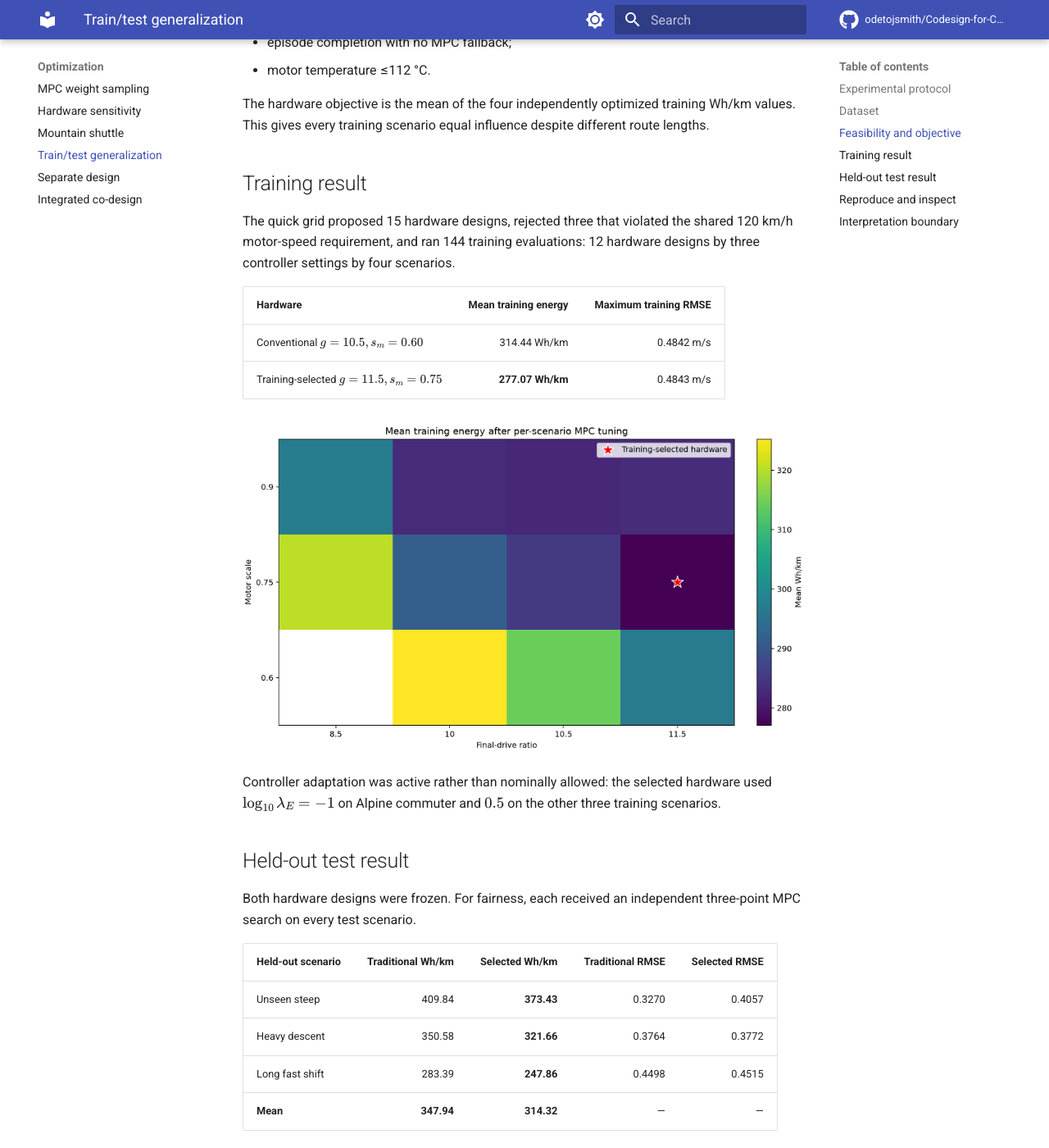
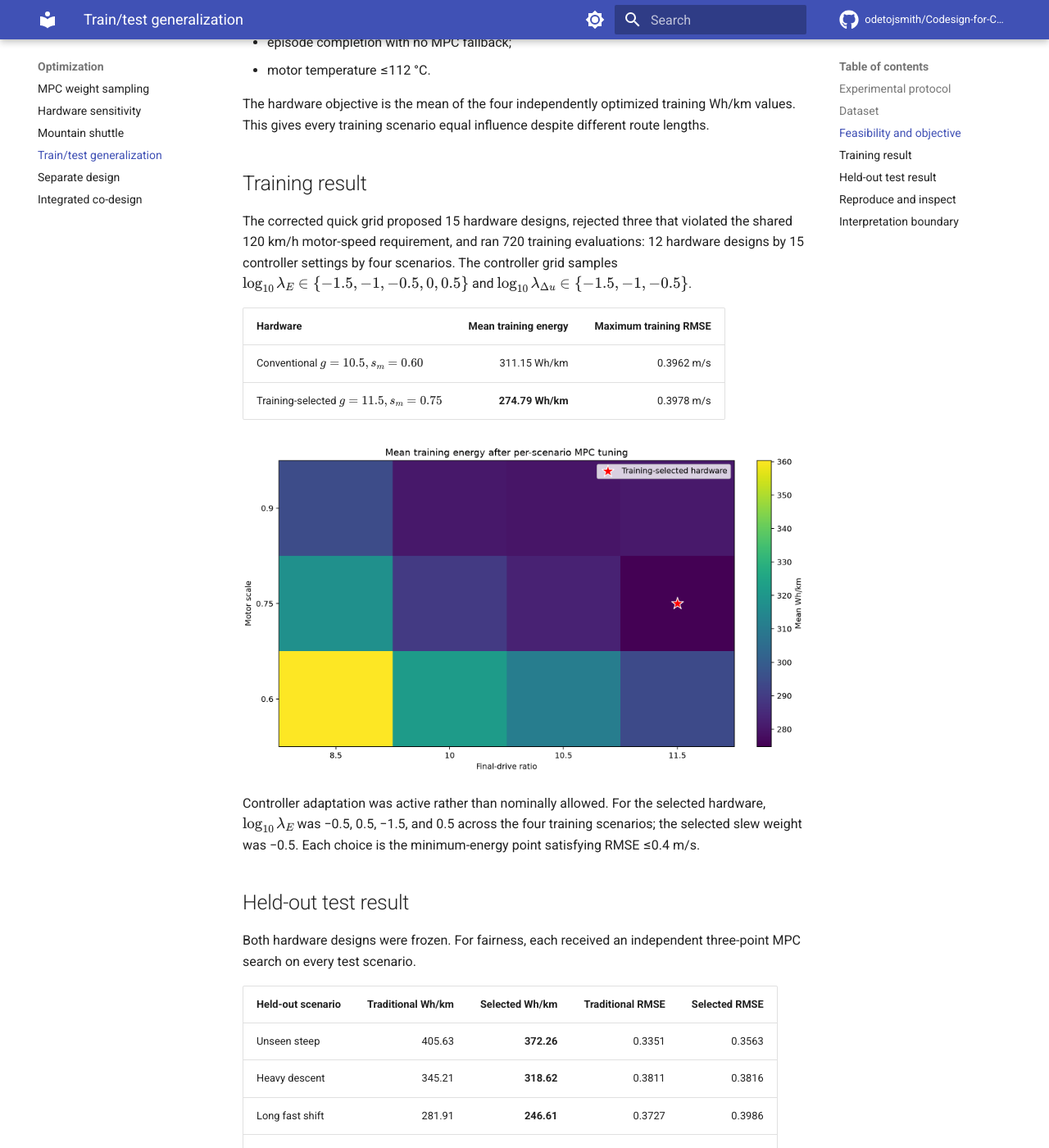
Before and after one commit to odetojsmith/Codesign-for-Cruise-Control, an MkDocs documentation site: the page built from docs/optimization/generality-dataset.md, in a window 1280 px wide and 1400 px high, scrolled down 2112 px. Shown: the whole window at 82% size. Built offline with MkDocs 1.6.1 and Material for MkDocs 9.7.7, drawn with Linux system fonts in a browser that asks for light colours; comment, search, counter and statistics services are not loaded; some of the changed text lies outside the part shown.

Commit message:
Tighten RMSE constraints and densify controller search

```diff
--- a/docs/optimization/generality-dataset.md
+++ b/docs/optimization/generality-dataset.md
@@ -1,7 +1,7 @@
 # Train/test generalization dataset
 
 !!! success "Held-out improvement confirmed"
-    Hardware selected using four training scenarios reduced mean energy by 9.66% on three unseen
+    Hardware selected using four training scenarios reduced mean energy by 9.22% on three unseen
     test scenarios. The hardware was frozen before test evaluation, while MPC weights were
     re-optimized independently for every scenario.
 
@@ -45,7 +45,7 @@ stored in the manifest before optimization, but are not evaluated during hardwar
 
 For every scenario, controller tuning minimizes Wh/km subject to:
 
-- speed RMSE ≤0.8 m/s;
+- speed RMSE ≤0.4 m/s;
 - terminal progress ≥98.5%;
 - station distance error ≤12 m;
 - station speed ≤1.5 m/s;
@@ -57,19 +57,22 @@ gives every training scenario equal influence despite different route lengths.
 
 ## Training result
 
-The quick grid proposed 15 hardware designs, rejected three that violated the shared 120 km/h
-motor-speed requirement, and ran 144 training evaluations: 12 hardware designs by three controller
-settings by four scenarios.
+The corrected quick grid proposed 15 hardware designs, rejected three that violated the shared
+120 km/h motor-speed requirement, and ran 720 training evaluations: 12 hardware designs by 15
+controller settings by four scenarios. The controller grid samples
+$\log_{10}\lambda_E\in\{-1.5,-1,-0.5,0,0.5\}$ and
+$\log_{10}\lambda_{\Delta u}\in\{-1.5,-1,-0.5\}$.
 
 | Hardware | Mean training energy | Maximum training RMSE |
 |---|---:|---:|
-| Conventional $g=10.5,s_m=0.60$ | 314.44 Wh/km | 0.4842 m/s |
-| Training-selected $g=11.5,s_m=0.75$ | **277.07 Wh/km** | 0.4843 m/s |
+| Conventional $g=10.5,s_m=0.60$ | 311.15 Wh/km | 0.3962 m/s |
+| Training-selected $g=11.5,s_m=0.75$ | **274.79 Wh/km** | 0.3978 m/s |
 
 ![Training hardware map](../assets/validation/generality_training_hardware_map.png)
 
-Controller adaptation was active rather than nominally allowed: the selected hardware used
-$\log_{10}\lambda_E=-1$ on Alpine commuter and $0.5$ on the other three training scenarios.
+Controller adaptation was active rather than nominally allowed. For the selected hardware,
+$\log_{10}\lambda_E$ was −0.5, 0.5, −1.5, and 0.5 across the four training scenarios; the selected
+slew weight was −0.5. Each choice is the minimum-energy point satisfying RMSE ≤0.4 m/s.
 
 ## Held-out test result
 
@@ -78,20 +81,20 @@ search on every test scenario.
 
 | Held-out scenario | Traditional Wh/km | Selected Wh/km | Traditional RMSE | Selected RMSE |
 |---|---:|---:|---:|---:|
-| Unseen steep | 409.84 | **373.43** | 0.3270 | 0.4057 |
-| Heavy descent | 350.58 | **321.66** | 0.3764 | 0.3772 |
-| Long fast shift | 283.39 | **247.86** | 0.4498 | 0.4515 |
-| **Mean** | **347.94** | **314.32** | — | — |
+| Unseen steep | 405.63 | **372.26** | 0.3351 | 0.3563 |
+| Heavy descent | 345.21 | **318.62** | 0.3811 | 0.3816 |
+| Long fast shift | 281.91 | **246.61** | 0.3727 | 0.3986 |
+| **Mean** | **344.25** | **312.50** | — | — |
 
-The training-selected hardware reduces mean held-out energy by **9.66%** and wins on every test
-scenario. All six test hardware/scenario combinations satisfy the 0.8 m/s tracking threshold and
+The training-selected hardware reduces mean held-out energy by **9.22%** and wins on every test
+scenario. All six test hardware/scenario combinations satisfy the 0.4 m/s tracking threshold and
 mission constraints.
 
 ![Held-out generalization results](../assets/validation/generality_test_results.png)
 
 The unseen-steep case illustrates why the final comparison uses a constraint rather than a weighted
-score: selected hardware accepts a modest RMSE increase while remaining comfortably feasible and
-uses 8.88% less energy. The other two cases have nearly identical RMSE and lower energy.
+score: selected hardware accepts a modest RMSE increase while remaining feasible and uses 8.23%
+less energy. The other two cases also remain below the common threshold and use less energy.
 
 ## Reproduce and inspect
 
```
Also changed, not shown: PLAN.md (+8 -8 lines), project_status.md (+7 -6 lines), docs/assets/validation/generality_test_results.png, docs/assets/validation/generality_training_hardware_map.png, 3 other files.
